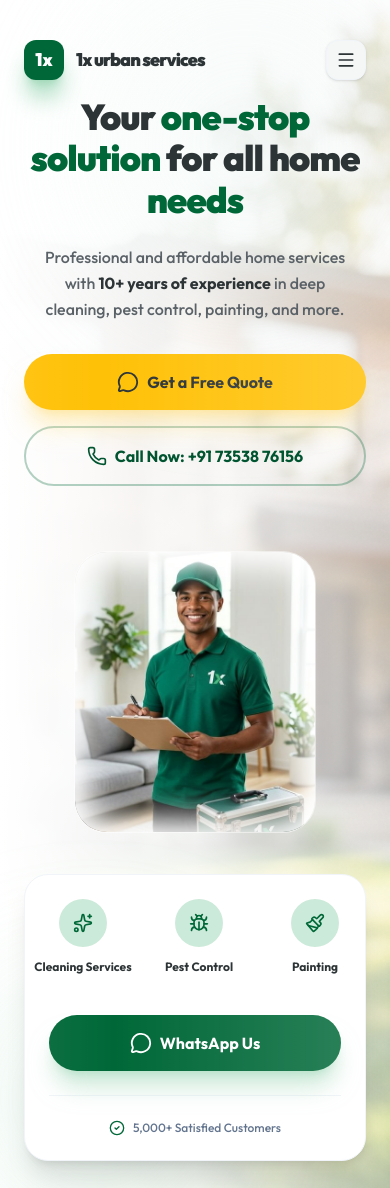
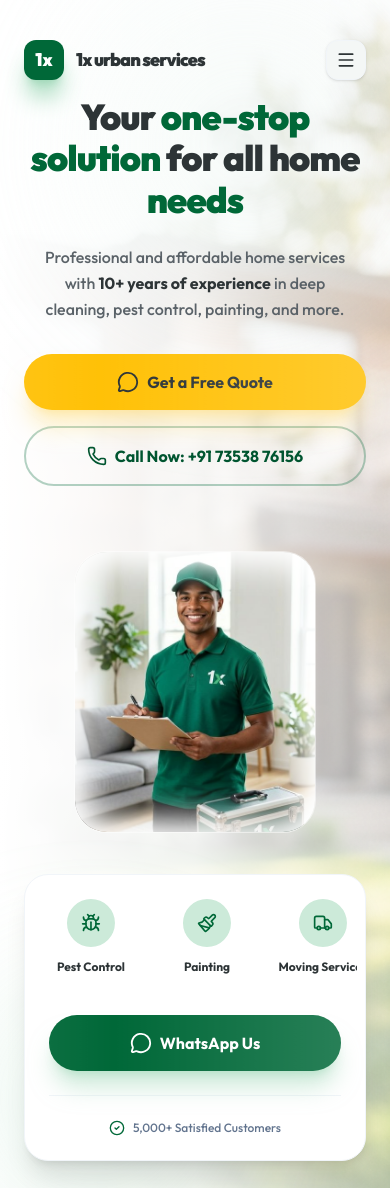
Before and after one commit to CODTECHIT/1x-urban-services, a Next.js app: page / in a window 390 px wide. Shown: the top 1188 px of the page. Built offline with nearby package versions, Linux system fonts and the light colour scheme.

Commit message:
Add marquee animation for mobile service strip

```diff
--- a/src/app/globals.css
+++ b/src/app/globals.css
@@ -161,6 +161,16 @@ body {
   }
 }
 
+@keyframes marquee {
+  0% {
+    transform: translateX(0);
+  }
+
+  100% {
+    transform: translateX(-50%);
+  }
+}
+
 .animate-float {
   animation: float 6s ease-in-out infinite;
 }
@@ -177,6 +187,12 @@ body {
 
 .animate-bounce-subtle {
   animation: bounce-subtle 3s ease-in-out infinite;
+}
+
+.animate-marquee {
+  display: flex;
+  width: max-content;
+  animation: marquee 25s linear infinite;
 }
 
 .stagger-1 {
--- a/src/app/page.tsx
+++ b/src/app/page.tsx
@@ -112,21 +112,28 @@ const Hero = () => (
       <div className="mt-8 lg:mt-16 bg-white rounded-3xl shadow-xl border border-slate-100 p-6 lg:p-8">
         <div className="flex flex-col lg:flex-row gap-6 lg:gap-0 lg:items-center lg:justify-between">
 
-          {/* Mobile Scroll / Desktop Grid of Services */}
-          <div className="flex overflow-x-auto pb-4 lg:pb-0 gap-4 lg:gap-8 snap-x hide-scrollbar -mx-4 px-4 lg:mx-0 lg:px-0">
+          {/* Mobile Marquee / Desktop Grid of Services */}
+          <div className="overflow-hidden -mx-4 px-4 lg:mx-0 lg:px-0">
+            <div className="flex lg:grid lg:grid-cols-4 gap-4 lg:gap-8 pb-4 lg:pb-0 animate-marquee lg:animate-none">
               {[
+                { icon: Sparkles, text: "Cleaning Services" },
+                { icon: Bug, text: "Pest Control" },
+                { icon: Paintbrush, text: "Painting" },
+                { icon: Truck, text: "Moving Services" },
+                // Duplicate for seamless loop on mobile
                 { icon: Sparkles, text: "Cleaning Services" },
                 { icon: Bug, text: "Pest Control" },
                 { icon: Paintbrush, text: "Painting" },
                 { icon: Truck, text: "Moving Services" }
               ].map((item, idx) => (
-              <div key={idx} className="flex-shrink-0 flex flex-col lg:flex-row items-center gap-3 lg:gap-4 group cursor-pointer text-center lg:text-left min-w-[100px] lg:min-w-0 snap-start">
+                <div key={idx} className={`flex-shrink-0 flex flex-col lg:flex-row items-center gap-3 lg:gap-4 group cursor-pointer text-center lg:text-left min-w-[100px] lg:min-w-0 ${idx >= 4 ? 'lg:hidden' : ''}`}>
                   <div className="w-12 h-12 lg:w-14 lg:h-14 bg-emerald-100 rounded-full flex items-center justify-center text-emerald-600 group-hover:bg-emerald-600 group-hover:text-white transition-colors">
                     <item.icon size={20} className="lg:w-6 lg:h-6" />
                   </div>
                   <span className="font-bold text-slate-700 text-xs lg:text-base group-hover:text-emerald-600 transition-colors whitespace-nowrap lg:whitespace-normal">{item.text}</span>
                 </div>
               ))}
+            </div>
           </div>
 
           <div className="w-full lg:w-auto">
```
Lines whose indentation alone changed are shown as unchanged.
